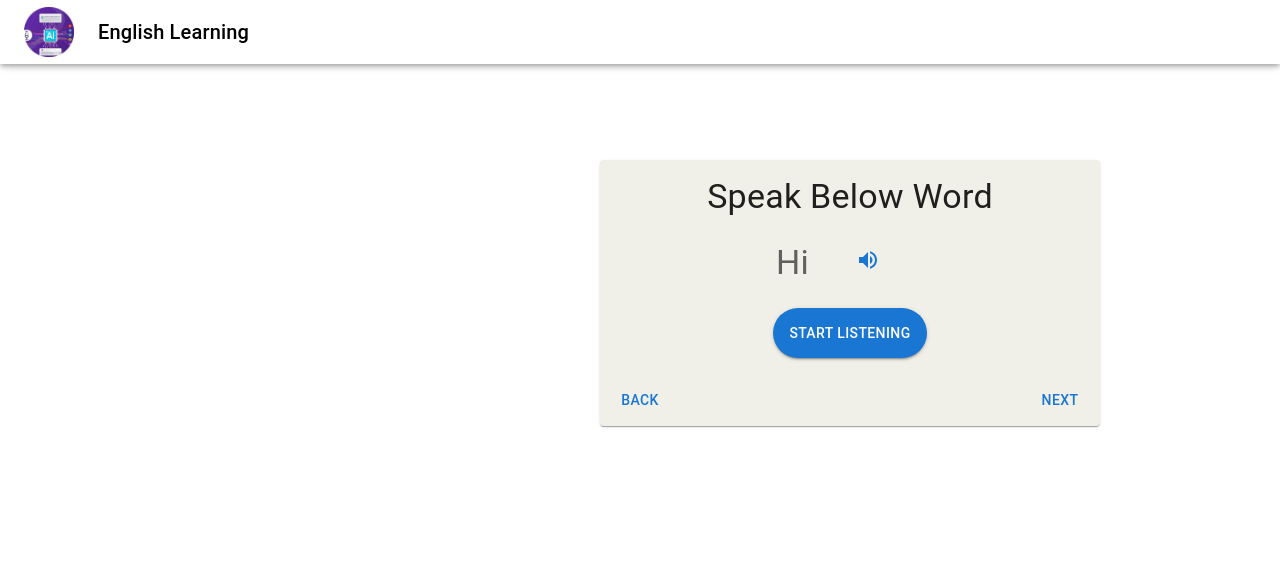
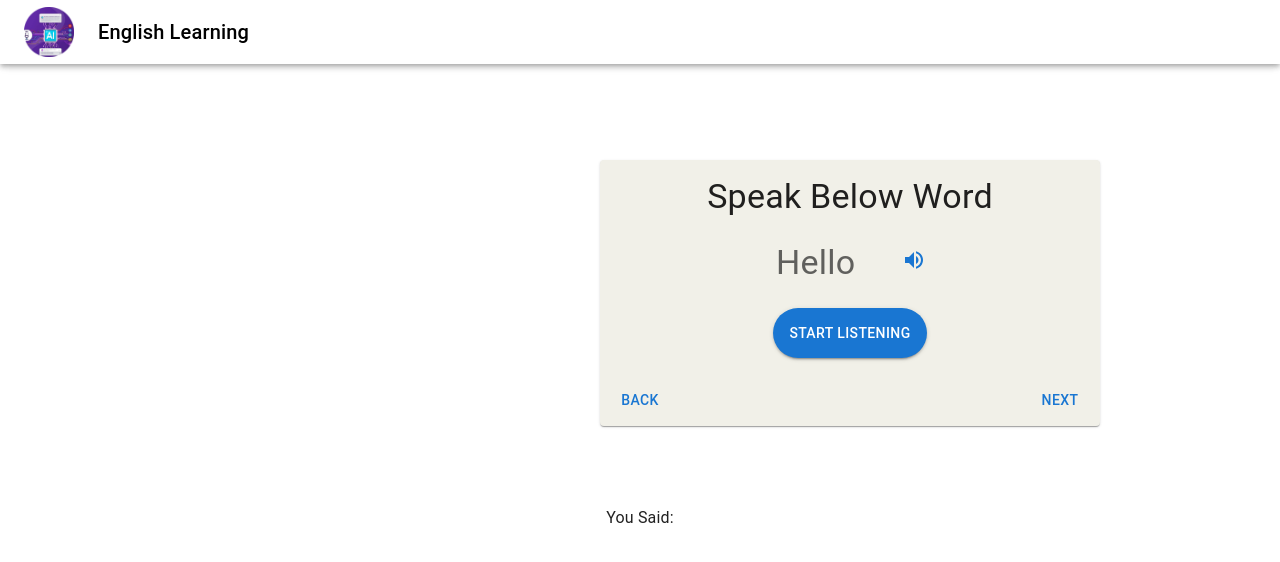
Before and after one commit to AmitGithub2006/Hackathon2, a React (Create React App) app: page /voice-recognition in a window 1280 px wide. Shown: the top 562 px of the page. Built offline with nearby package versions, Linux system fonts and the light colour scheme.

Commit message:
key & feedback

```diff
--- a/src/components/VoiceRecognition.jsx
+++ b/src/components/VoiceRecognition.jsx
@@ -1,23 +1,28 @@
 import React, { useState, useEffect } from 'react';
-import { Button, Typography } from '@mui/material';
+import { Button, Typography, Box, Stack } from '@mui/material';
 import Card from '@mui/material/Card';
 import CardActions from '@mui/material/CardActions';
 import CardContent from '@mui/material/CardContent';
 import Grid from '@mui/material/Grid';
 import VolumeOffIcon from '@mui/icons-material/VolumeOff';
 import VolumeUpIcon from '@mui/icons-material/VolumeUp';
+import Alert from '@mui/material/Alert';
+import AlertTitle from '@mui/material/AlertTitle';
+
+import "./style.css"
 
 function VoiceRecognition() {
+  const [myText, setMyText] = useState('Hello');
   const [listening, setListening] = useState(false);
   const [transcript, setTranscript] = useState('');
-  const expectedText = 'Hi';
+  const [feedbackMessage, setFeedbackMessage] = useState("");
 
   const startListening = () => {
     const recognition = new window.SpeechRecognition();
     recognition.lang = 'en-US';
     recognition.onstart = () => {
       setListening(true);
-      setTranscript('');
+      setTranscript("");
     };
 
     recognition.onresult = (event) => {
@@ -35,21 +40,23 @@ function VoiceRecognition() {
   };
 
   const checkMatching = (spokenText) => {
-    const isMatch = spokenText.toLowerCase() === expectedText.toLowerCase();
+    const isMatch = spokenText.toLowerCase() === myText.toLowerCase();
 
     if (isMatch) {
       // If the spoken text matches the expected text
+      setFeedbackMessage("Correct! You said the right word.");
       console.log('True', spokenText);
       // You can perform any actions or render specific content here
     } else {
       // If the spoken text does not match the expected text
+      setFeedbackMessage("Incorrect. Try again!");
       console.log('False:', spokenText);
       // You can perform different actions or render different content here
     }
   };
 
   const speakExpectedText = () => {
-    speak(expectedText);
+    speak(myText);
   };
 
   const speak = (text) => {
@@ -63,7 +70,10 @@ function VoiceRecognition() {
     }
   }, [listening]);
 
+  const feedbackClass = feedbackMessage.includes("Correct") ? "correct" : "incorrect";
+
   return (
+    <>
      <Card sx={{ maxWidth: 500, textAlign:"center" , mt:20, ml:75,backgroundColor:"rgb(241, 240, 232)"}}>
       <CardContent>
         <Typography gutterBottom variant="h4" component="div">
@@ -72,7 +82,7 @@ function VoiceRecognition() {
         <Grid container sx ={{mt:3}} >
         <Grid item sx={{ml:20,}}>
           <Typography variant="h4" color="text.secondary">
-            { expectedText}
+            { myText}
           </Typography>
         </Grid>
         <Grid item xs={3} >
@@ -107,9 +117,13 @@ function VoiceRecognition() {
         </CardActions>
     </Card>
 
+     <Stack sx={{display:"flex", alignItems:"center" , mt:10}}>
+     <p className={feedbackClass}>{feedbackMessage}</p>
+    <Typography variant="body1">You Said: {transcript}</Typography>
+     </Stack>
 
 
-
+  </>
   );
 }
 
--- /dev/null
+++ b/src/components/style.css
@@ -0,0 +1,7 @@
+.correct{
+    color:green
+}
+
+.incorrect{
+    color:red;
+}
```
Also changed, not shown: 1 other file (tests, documents, lock files or other folders).
